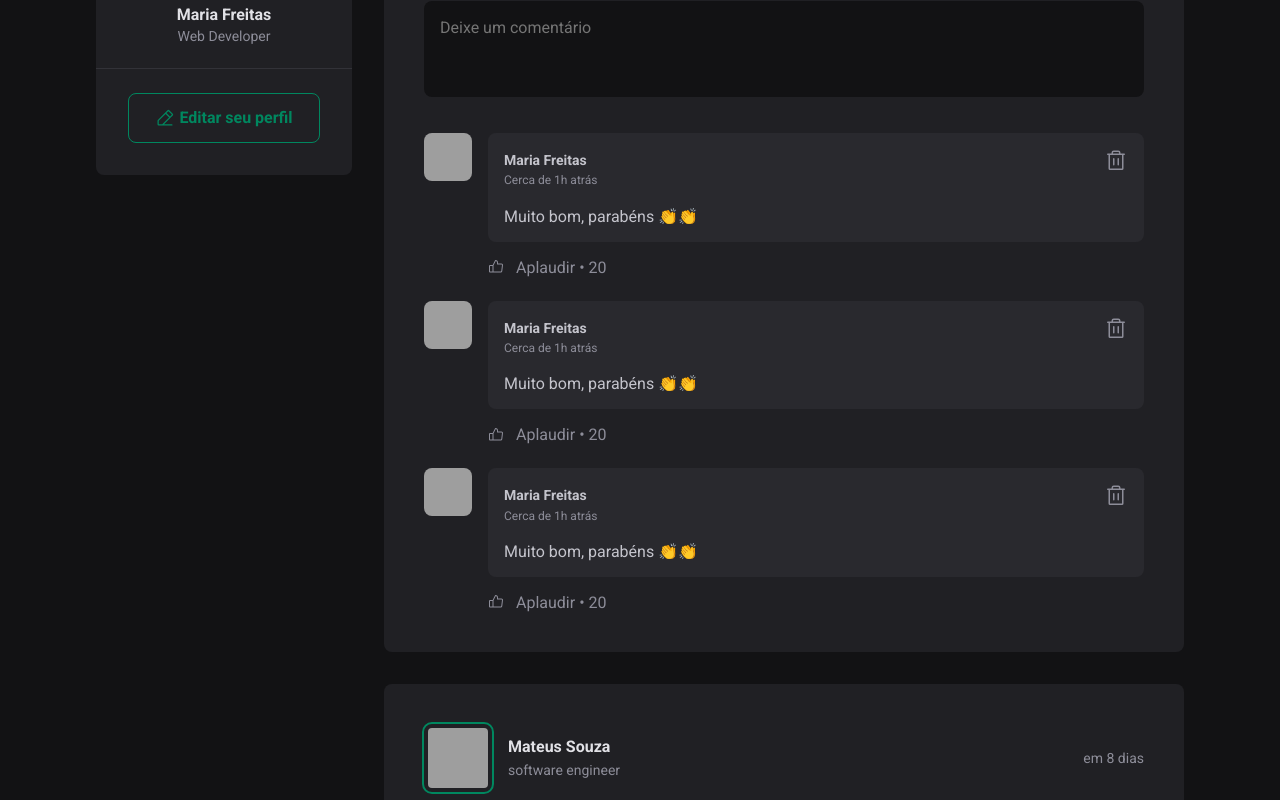
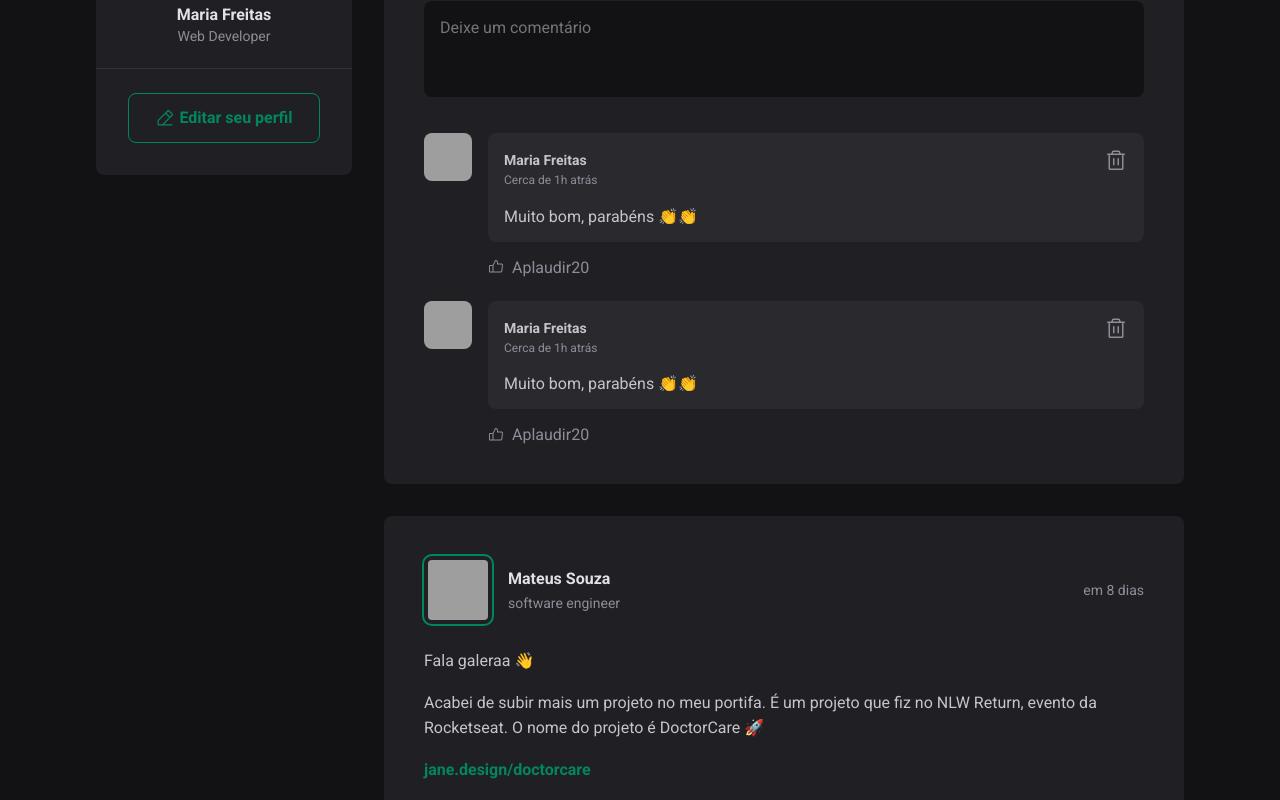
Before and after one commit to mariaemf/aprimoramento-reactjs, a React (Vite) app: page / in a window 1280 px wide. Shown: the part 460-1260 px from the top of the page. Built offline with nearby package versions, Linux system fonts and the light colour scheme; grey boxes are pictures that could not be loaded.

Commit message:
buscando c mais aprimoramentos sobre conceitos de estado e, aprimoramento em conhecimentos sobre utilização de hooks, imutabilidade e renderização do react

```diff
--- a/src/components/Comment.jsx
+++ b/src/components/Comment.jsx
@@ -22,6 +22,7 @@ export function Comment() {
           </header>
           <p>Muito bom, parabéns 👏👏</p>
         </div>
+
         <footer>
           <button>
             <ThumbsUp />
--- a/src/components/Post.jsx
+++ b/src/components/Post.jsx
@@ -1,6 +1,7 @@
 import { format, formatDistanceToNow } from "date-fns";
 
 import ptBR from "date-fns/locale/pt-BR";
+import { useState } from "react";
 
 import { Avatar } from "./Avatar";
 import { Comment } from "./Comment";
@@ -19,6 +20,9 @@ export function Post({ author, publishedAt, content }) {
   //e dentro das mesmas contem letras com aspas simples
   //isso para deixarmos 'escapar' as letras e q a lib
   //nao entenda que deve formatar a mesma :)
+
+  const [comments, setComments] = useState([1, 2]);
+
   const publishedDateFormatted = format(
     publishedAt,
     "d 'de' LLLL 'às' HH:mm'h'",
@@ -38,6 +42,12 @@ export function Post({ author, publishedAt, content }) {
     locale: ptBR, //para passar o local
     addSuffix: true, // para gerar e prefixo de quanto tempo foi publicado
   });
+
+  function handleCreateNewComment() {
+    event.preventDefault();
+
+    setComments([...comments, setComments]);
+  }
 
   return (
     <>
@@ -88,7 +98,7 @@ export function Post({ author, publishedAt, content }) {
           })}
         </div>
 
-        <form className={styles.commentForm}>
+        <form onSubmit={handleCreateNewComment} className={styles.commentForm}>
           <strong>Deixe o seu feedback</strong>
           {/*textarea =>  controle de edição para uma caixa de texto,
            útil quando você quer permitir ao usuário informar um texto
@@ -103,9 +113,11 @@ export function Post({ author, publishedAt, content }) {
         </form>
 
         <div className={styles.commentList}>
-          <Comment />
-          <Comment />
-          <Comment />
+          {/*percorrendo os comentarios e para cada comentario esta sendo
+          retornado um componente comentário */}
+          {comments.map((comment) => {
+            return <Comment />;
+          })}
         </div>
       </article>
     </>
--- a/src/components/comment.module.css
+++ b/src/components/comment.module.css
@@ -89,14 +89,10 @@
 }
 
 .commentBox footer button svg {
-  margin-right: 0.75rem;
+  margin-right: 0.5rem;
 }
 
-
-.commentBox footer button span::before {
+/*.commentBox footer button span::before {
   content: "\2022";
   padding: 0 0.25rem;
-
-  /*before funciona como se estivessemos criado
-  um elemento dentro do span*/
-}
+}*/
--- a/src/components/post.module.css
+++ b/src/components/post.module.css
@@ -125,7 +125,17 @@
   margin-top: 1rem;
 }
 
-.commentForm button[type=submit] {
+.commentForm footer {
+  visibility: hidden;
+  max-height: 0;
+}
+
+.commentForm:focus-within footer {
+  visibility: visible;
+  max-height: none;
+}
+
+.commentForm button[type="submit"] {
   padding: 1rem 1.5rem;
   margin-top: 1rem;
   border-radius: 8px;
@@ -135,24 +145,20 @@
   font-weight: bold;
   cursor: pointer;
 
-  transform: background-color 0.1s;
-
-
+  transition: background-color 0.1s;
 }
 
-.commentForm button[type=submit]:hover {
+.commentForm button[type="submit"]:not(:disabled):hover {
   background: var(--green-300);
 }
 
-.commentForm footer {
-  visibility: hidden;
-  max-height: 0;
+.commentForm button:disabled {
+  opacity: 0.7;
+  cursor: not-allowed;
 }
 
-.commentForm:focus-within {
-  visibility: visible;
-  max-height: none;
-}
+
+
 
 .commentList {
   margin-top: 2rem;
```
